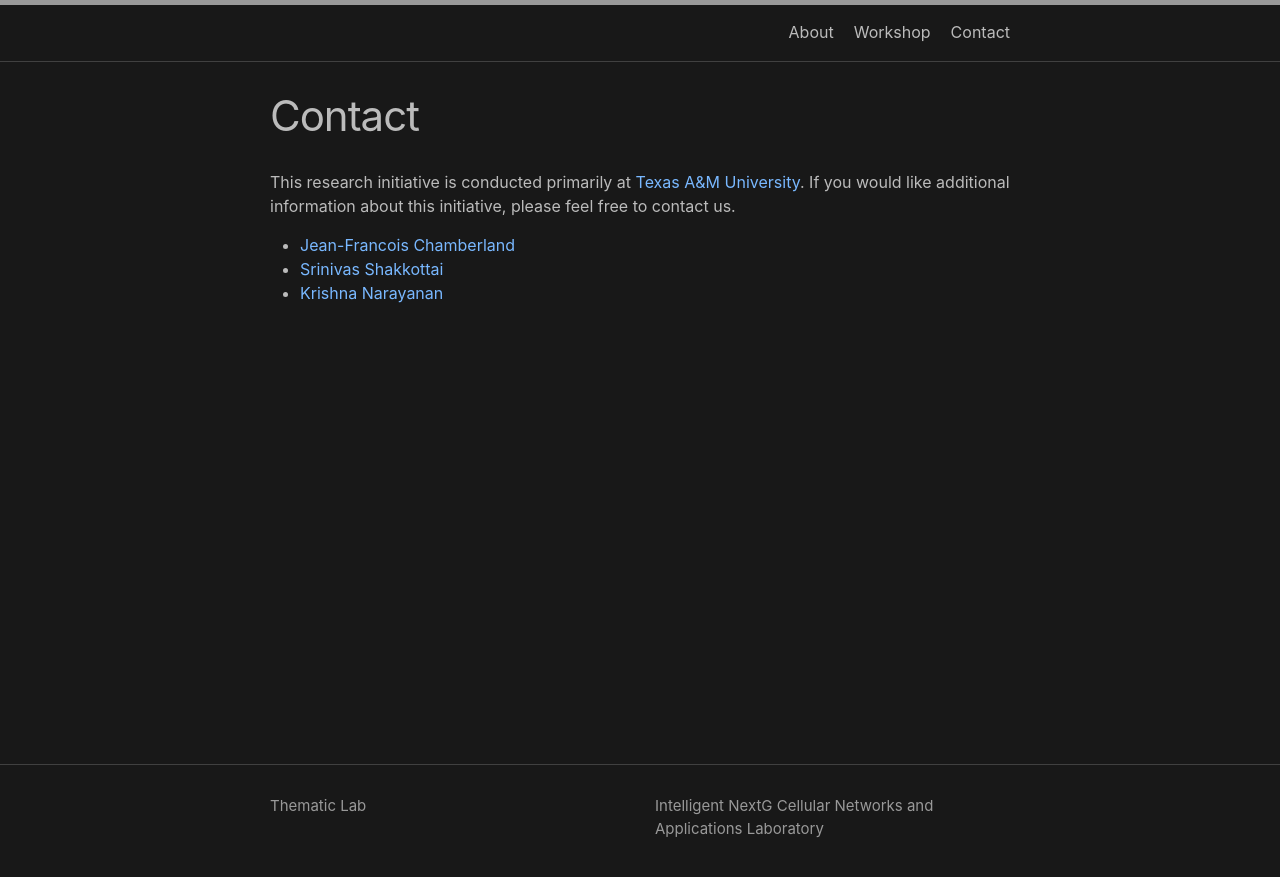
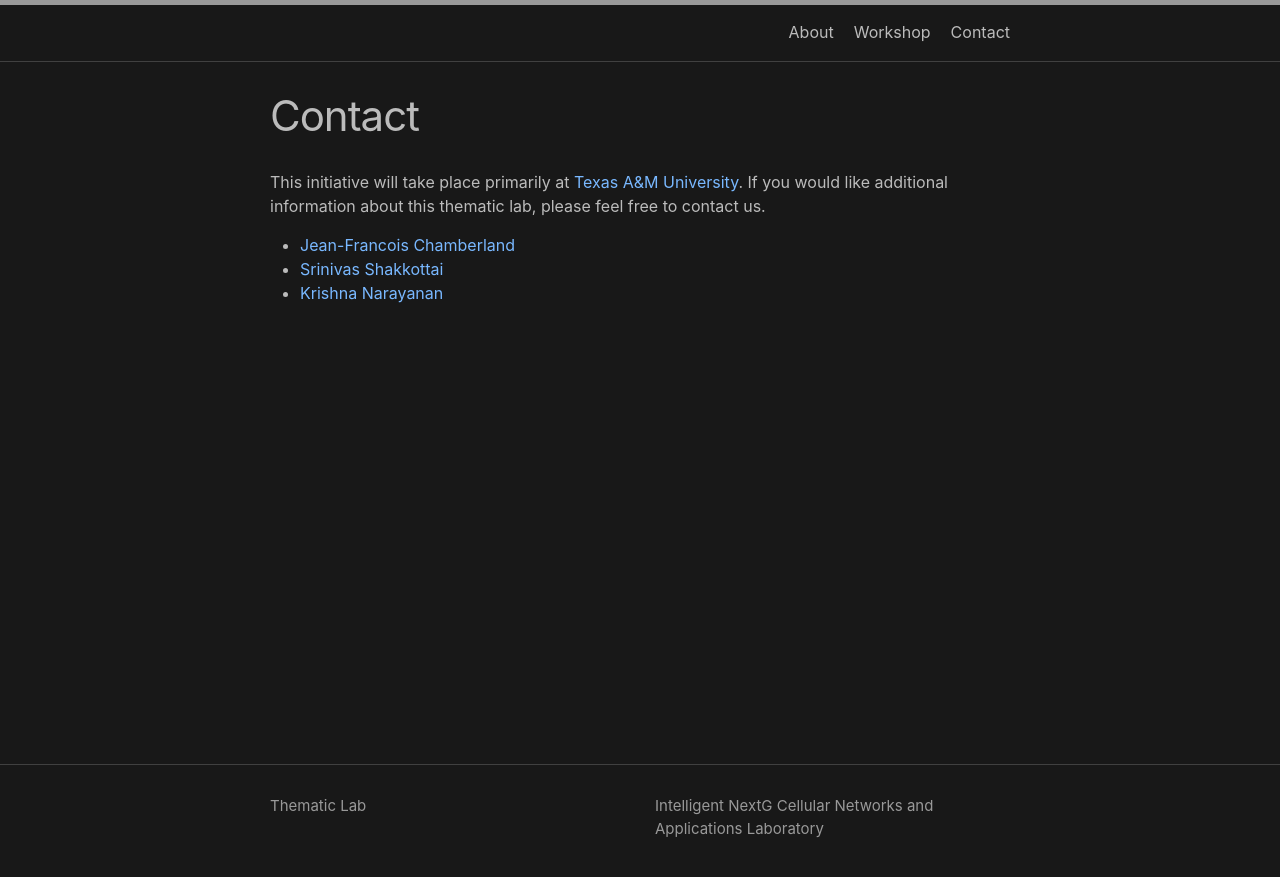
Before and after one commit to EngProjects/WIDS, a Jekyll site: the page built from team.md, in a window 1280 px wide. Shown: the top 877 px of the page. Built offline with Jekyll 4.4.1, drawn with Linux system fonts in a browser that asks for light colours.

Commit message:
Update team.md

```diff
--- a/team.md
+++ b/team.md
@@ -4,8 +4,8 @@ title: Contact
 permalink: /contact.html
 ---
 
-This research initiative is conducted primarily at [Texas A&M University](https://www.tamu.edu/).
-If you would like additional information about this initiative, please feel free to contact us.
+This initiative will take place primarily at [Texas A&M University](https://www.tamu.edu/).
+If you would like additional information about this thematic lab, please feel free to contact us.
 
 * [Jean-Francois Chamberland](https://people.engr.tamu.edu/chmbrlnd/index.html)
 * [Srinivas Shakkottai](https://cesg.tamu.edu/people-2/faculty/srinivas-shakkottai/)
```
